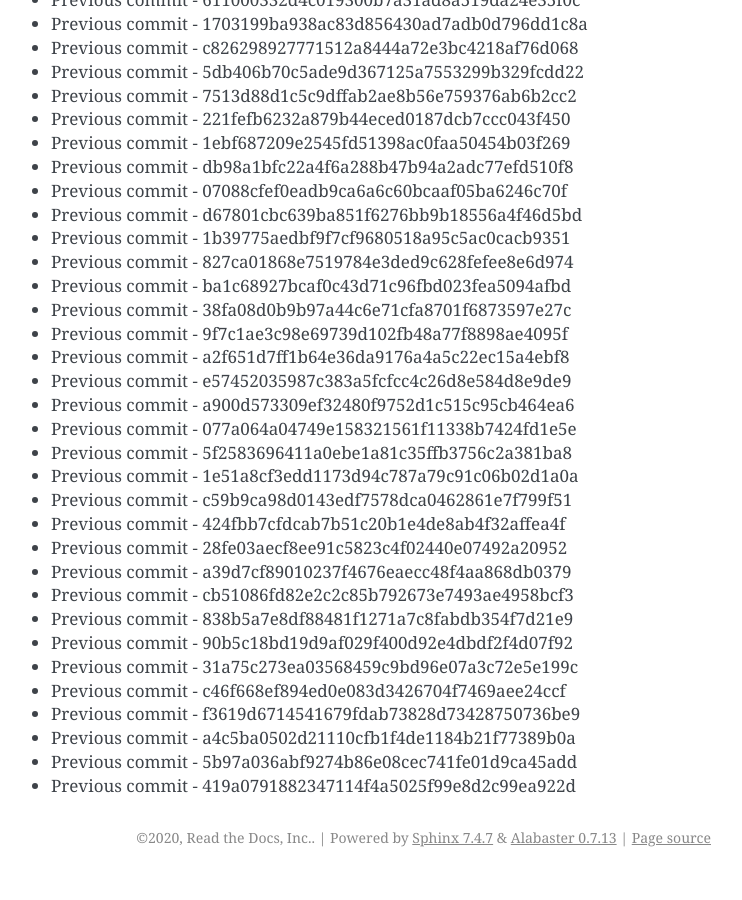
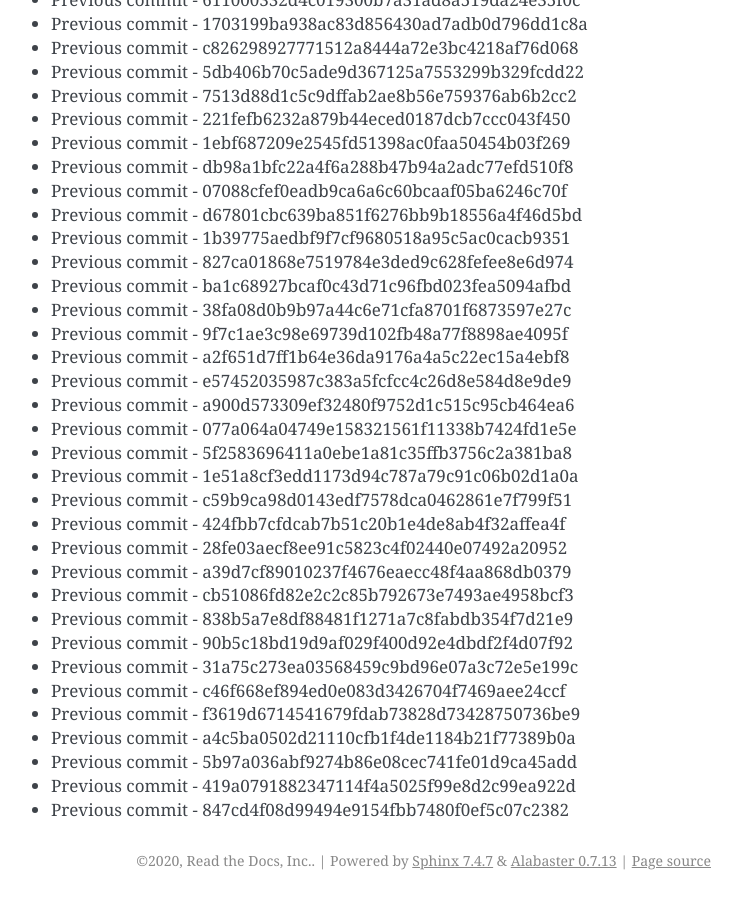
Before and after one commit to readthedocs/rtd-git-stresstest, a Sphinx documentation site: the page built from docs/updates.rst, in a window 1280 px wide and 900 px high, scrolled down 34637 px. Shown: the whole window, without its empty margins (399-1141 px from the left). Built offline with Sphinx 7.4.7, drawn with Linux system fonts in a browser that asks for light colours; before the commit the page ends 35514 px from its top, so only the background shows below that.

Commit message:
Generating commit from previous: 847cd4f08d99494e9154fbb7480f0ef5c07c2382

```diff
--- a/docs/updates.rst
+++ b/docs/updates.rst
@@ -1487,3 +1487,4 @@ It can be tested for any performance characteristics.
 * Previous commit - a4c5ba0502d21110cfb1f4de1184b21f77389b0a
 * Previous commit - 5b97a036abf9274b86e08cec741fe01d9ca45add
 * Previous commit - 419a0791882347114f4a5025f99e8d2c99ea922d
+* Previous commit - 847cd4f08d99494e9154fbb7480f0ef5c07c2382
```
